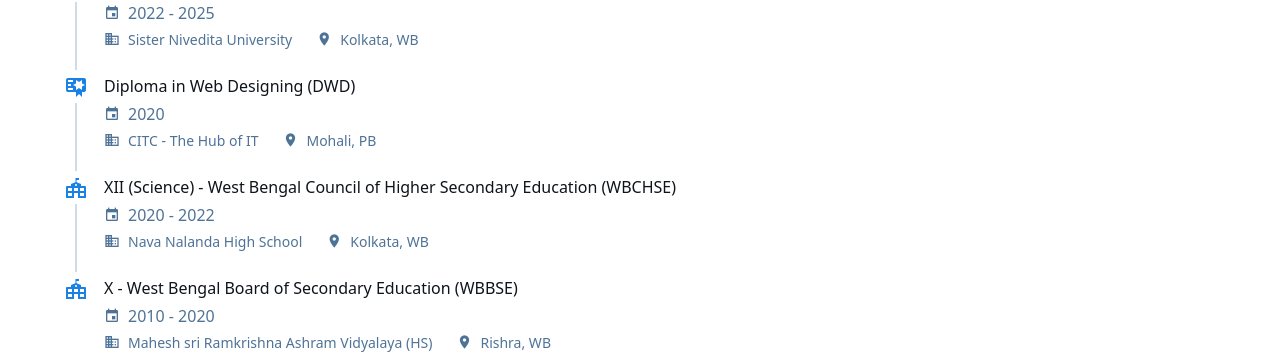
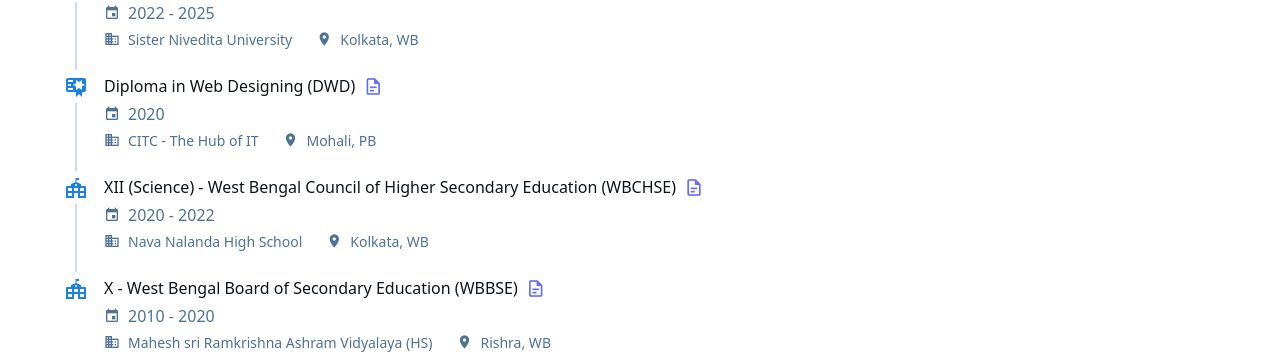
Before and after one commit to samyaroy/FolioForge-vue-portfolio-website, a Vue app: page / in a window 1280 px wide. Shown: the part 1404-1758 px from the top of the page. Built offline with nearby package versions, Linux system fonts and the light colour scheme.

Commit message:
Restored Changes

```diff
--- a/src/views/Home/components/education/Index.vue
+++ b/src/views/Home/components/education/Index.vue
@@ -34,6 +34,7 @@
         institution="CITC - The Hub of IT"
         location="Mohali, PB"
         extra="Marks: 84.5%"
+        cred_link="https://drive.google.com/file/d/1vJ0LuDDAwMknYtJ46fD-DIrXtRpNWPbh/view?usp=drive_link"
       />
 
       <EducationMilestone
@@ -43,6 +44,7 @@
         institution="Nava Nalanda High School"
         location="Kolkata, WB"
         extra="Marks: 83.8%"
+        cred_link="https://drive.google.com/file/d/1mlRqQDTgjUjQvJ6FhORB56DUj_JhbxPy/view?usp=drive_link"
       />
 
       <EducationMilestone
@@ -53,6 +55,7 @@
         location="Rishra, WB"
         extra="Marks: 85.71%"
         :isLast="true"
+        cred_link="https://drive.google.com/file/d/1IdRD2pzHYqWQROrnC-hYdRjzaE4acnPg/view?usp=drive_link"
       />
 
       <!-- See certification link -->
--- a/src/views/Home/components/education/components/EducationMilestone.vue
+++ b/src/views/Home/components/education/components/EducationMilestone.vue
@@ -16,8 +16,12 @@
 
         <!-- Education Info -->
         <div class="flex flex-1 flex-col py-3">
-            <p class="text-[#0e141b] text-base font-medium leading-normal">{{ title }}</p>
-
+            <div class="flex items-center gap-2">
+                <p class="text-[#0e141b] text-base font-medium leading-normal">{{ title }}</p>
+                <a v-if="cred_link" :href="cred_link" target="_blank" rel="noopener noreferrer">
+                    <v-icon size="20">mdi-file-document-outline</v-icon>
+                </a>
+            </div>
             <!-- Time -->
             <div class="flex items-center gap-2 mt-1">
                 <v-icon class="text-[#4e7397]" size="16">mdi-calendar</v-icon>
@@ -58,6 +62,7 @@ defineProps({
     icon: { type: String, default: 'mdi-school' }, // ✅ customizable icon
     iconColor: { type: String, default: 'text-[#1980e6]' }, // ✅ customizable color
     isFirst: { type: Boolean, default: false }, // for controlling top connector
-    isLast: { type: Boolean, default: false }   // for controlling bottom connector
+    isLast: { type: Boolean, default: false },   // for controlling bottom connector
+    cred_link: { type: String, default: '' } // Link to certificate or document
 })
 </script>
--- a/src/views/Home/components/experience/Index.vue
+++ b/src/views/Home/components/experience/Index.vue
@@ -14,6 +14,7 @@
         description="Dedicated 640+ hours to the FASAL 2.0 project (funded by the Ministry of Agriculture & Farmers' Welfare, GoI), with responsibilities spanning agricultural data acquisition, processing, and web application development (frontend)."
         icon="mdi-school"
         iconColor="text-[#1980e6]"
+        cred-linl="#"
       />
    <!--
       <TimelineComponent
--- a/src/views/Home/components/experience/components/TimelineComponent.vue
+++ b/src/views/Home/components/experience/components/TimelineComponent.vue
@@ -9,7 +9,9 @@
 
     <!-- Experience Info -->
     <div class="flex flex-1 flex-col py-3">
-      <p class="text-[#0e141b] text-base font-medium leading-normal">{{ title }}</p>
+      <p class="text-[#0e141b] text-base font-medium leading-normal">{{ title }}</p> <a v-if="cred_link" :href="cred_link">
+          <v-icon size="20">mdi-file-document-outline</v-icon>
+        </a>
 
       <!-- Time -->
       <div class="flex items-center gap-2 mt-1">
--- a/src/views/InternshipCertification/Index.vue
+++ b/src/views/InternshipCertification/Index.vue
@@ -101,7 +101,8 @@ const internships = [
     duration: "Jun'24 - Oct'24",
     description: "Completed 120+ hours of UGC-guideline training on Python, Research Methodology and Aptitude Testing.",
     //skills: ["Data Preprocessing", "Statistical Modeling", "Python", "Machine Learning"],
-    type: "Training Internship"
+    type: "Training Internship",
+    cred_link:"https://drive.google.com/file/d/1w4os8_vJNmVU4RnYM7iHU7EBYRLbD3yN/view?usp=drive_link"
   }
 ]
 
--- a/src/views/InternshipCertification/components/InternshipCard.vue
+++ b/src/views/InternshipCertification/components/InternshipCard.vue
@@ -2,7 +2,10 @@
   <div class="bg-white rounded-lg shadow-md p-6 hover:shadow-lg transition-shadow duration-300">
     <div class="flex items-start justify-between mb-4">
       <div class="flex-1">
+        <div class="flex items-center gap-4">
         <h3 class="text-xl font-bold text-[#0e141b] mb-2">{{ internship.title }}</h3>
+
+        </div>
         <div class="flex items-center gap-2 text-[#4e7397] text-sm mb-1">
           <v-icon size="16">mdi-domain</v-icon>
           <span>{{ internship.organization }}</span>
@@ -17,9 +20,14 @@
         </div>
       </div>
       <div class="ml-4">
+        <a v-if="internship.cred_link" :href="internship.cred_link" target="_blank" rel="noopener noreferrer">
         <span class="inline-block px-3 py-1 text-xs font-medium bg-[#1980e6] text-white rounded-full">
           {{ internship.type }}
+          <v-icon size="20">mdi-file-document-outline</v-icon>
         </span>
+
+
+        </a>
       </div>
     </div>
 
--- a/src/views/WorkshopsAttended/Index.vue
+++ b/src/views/WorkshopsAttended/Index.vue
@@ -63,24 +63,28 @@ const attendedWorkshops = [
     institution: "Dept. of Statistics, Sister Nivedita University, Kolkata, WB ",
     date: "September 2024",
     duration: "7 Days",
+    cred_link:"https://drive.google.com/file/d/1tlUYsg8pOxQDus62edIodeXb_2IZSrBn/view?usp=sharing"
   },
   {
     id: 5,
     title: "Numerical Algorithms & Computations in Science & Technology with Matlab",
     institution: "Dept. of Mathematics, Indian Institute of Technology Ropar, Rupnagar, PB",
     date: "July 2024",
+    cred_link:"https://drive.google.com/file/d/10csQcRLN1Iiec9gsSOLxX8DCcOf3_Trq/view?usp=drive_link"
   },
   {
     id: 6,
     title: "Democratizing Data science: Exploring Open Source Statistical Software",
     institution: "Dept. of Statistics, Sister Nivedita University, Kolkata, WB ",
     date: "March 2024",
+    cred_link:"https://drive.google.com/file/d/1IhcaaqJCiHGJ3NXp4lsD8c0zHK1CO4up/view?usp=drive_link"
   },
   {
     id: 7,
     title: "Research Opportunities in Computer Science (ROCS) - ACM",
     institution: "Indian Institute of Technology Madras, Chennai, TN",
     date: "January 2024",
+    cred_link:"https://drive.google.com/file/d/1LW4FIhcqHvX1c7WbFTL8wKpK7g8QVLlQ/view?usp=drive_link"
   },
   {
     id: 8,
@@ -88,6 +92,7 @@ const attendedWorkshops = [
     instructor: "Prof. Ponnurangam Kumaraguru",
     institution: "International Institute of Technology (IIIT) Hyderabad, TS",
     date: "February 2023",
+    cred_link:"https://drive.google.com/file/d/1mIj9ejicUSzz7fDkzKzwagxNFBqbAGrn/view?usp=drive_link"
   }
 ]
 
@@ -99,6 +104,7 @@ const attendedBootcamps = [
     institution: " Department of Computer Science and Engineering, Indian Institute of Technology Ropar",
     date: "June 2024",
     duration: " 1 Months",
+    cred_link: "https://drive.google.com/file/d/1oW0q7ovLy3TEUhVsn41FfT50InlQPk8O/view?usp=drive_link",
     //description: "Comprehensive bootcamp covering Python, statistics, machine learning, and data visualization. Completed capstone project on predictive analytics.",
     //skillsLearned: ["Python", "Statistics", "Machine Learning", "Data Visualization", "SQL"],
     //certificate: true,
--- a/src/views/WorkshopsAttended/components/BootcampCard.vue
+++ b/src/views/WorkshopsAttended/components/BootcampCard.vue
@@ -1,9 +1,19 @@
 <template>
   <div class="border-l-4 border-[#10b981] pl-6 py-4 hover:shadow-lg transition-all duration-300 rounded-lg bg-white hover:bg-green-50">
     <div class="flex items-center justify-between mb-3 pr-4">
-      <h3 class="text-lg font-semibold text-[#0e141b]">{{ bootcamp.title }}</h3>
-      <span class="text-sm text-gray-500 bg-green-100 px-2 py-1 rounded-full">{{ bootcamp.date }}</span>
-    </div>
+  <!-- title + icon group -->
+  <div class="flex items-center gap-4">
+    <h3 class="text-lg font-semibold text-[#0e141b]">{{ bootcamp.title }}</h3>
+    <a v-if="bootcamp.cred_link" :href="bootcamp.cred_link">
+      <v-icon size="20">mdi-file-document-outline</v-icon>
+    </a>
+  </div>
+
+  <!-- date -->
+  <span class="text-sm text-gray-500 bg-green-100 px-2 py-1 rounded-full">
+    {{ bootcamp.date }}
+  </span>
+</div>
 
     <div class="space-y-2 mb-3">
       <p v-if="bootcamp.instructor" class="text-gray-600 flex items-center">
--- a/src/views/WorkshopsAttended/components/WorkshopCard.vue
+++ b/src/views/WorkshopsAttended/components/WorkshopCard.vue
@@ -1,18 +1,26 @@
 <template>
   <div class="border-l-4 border-[#1980e6] pl-6 py-4 hover:shadow-md transition-shadow duration-200 rounded-lg bg-white">
+
     <div class="flex items-center justify-between mb-2 pr-4">
-      <h3 class="text-lg font-semibold text-[#0e141b]">{{ workshop.title }}</h3>
+
+      <div class="flex items-center gap-4">
+        <h3 class="text-lg font-semibold text-[#0e141b]">{{ workshop.title }}</h3>
+        <a v-if="workshop.cred_link" :href="workshop.cred_link">
+          <v-icon size="20">mdi-file-document-outline</v-icon>
+        </a>
+      </div>
+
+
       <span class="text-sm text-gray-500">{{ workshop.date }}</span>
     </div>
-    <p v-if="workshop.instructor" class="text-gray-600 mb-2"><v-icon>mdi-account</v-icon> Instuctor: {{ workshop.instructor }}</p>
-    <p v-if="workshop.institution" class="text-gray-600 mb-2"><v-icon>mdi-office-building</v-icon>{{ workshop.institution }}</p>
+    <p v-if="workshop.instructor" class="text-gray-600 mb-2"><v-icon>mdi-account</v-icon> Instuctor: {{
+      workshop.instructor }}</p>
+    <p v-if="workshop.institution" class="text-gray-600 mb-2"><v-icon>mdi-office-building</v-icon>{{
+      workshop.institution }}</p>
     <p class="text-gray-700 mb-3">{{ workshop.description }}</p>
     <div class="flex flex-wrap gap-2 mb-3">
-      <span
-        v-for="skill in workshop.skillsLearned"
-        :key="skill"
-        class="px-2 py-1 bg-green-100 text-green-800 text-xs rounded"
-      >
+      <span v-for="skill in workshop.skillsLearned" :key="skill"
+        class="px-2 py-1 bg-green-100 text-green-800 text-xs rounded">
         {{ skill }}
       </span>
     </div>
```
Also changed, not shown: src/views/Contact.vue (+17 -8 lines).
